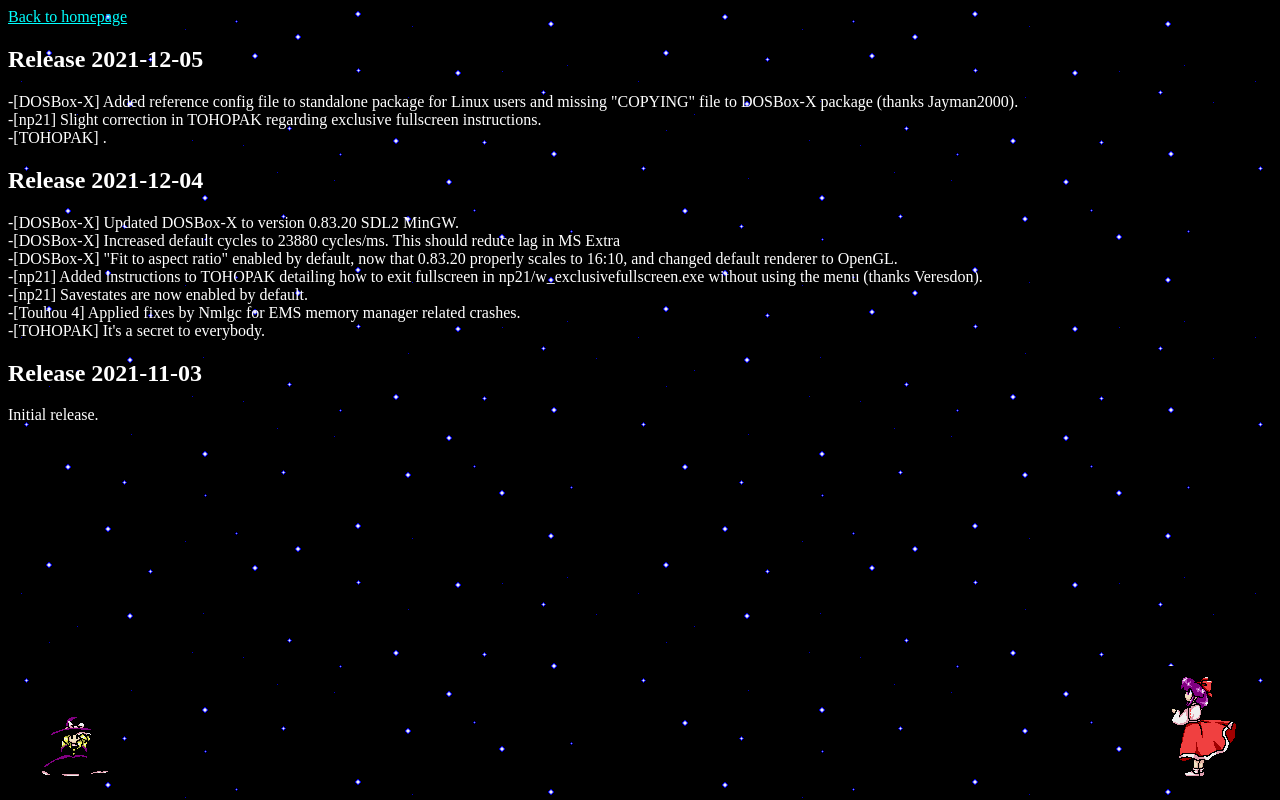
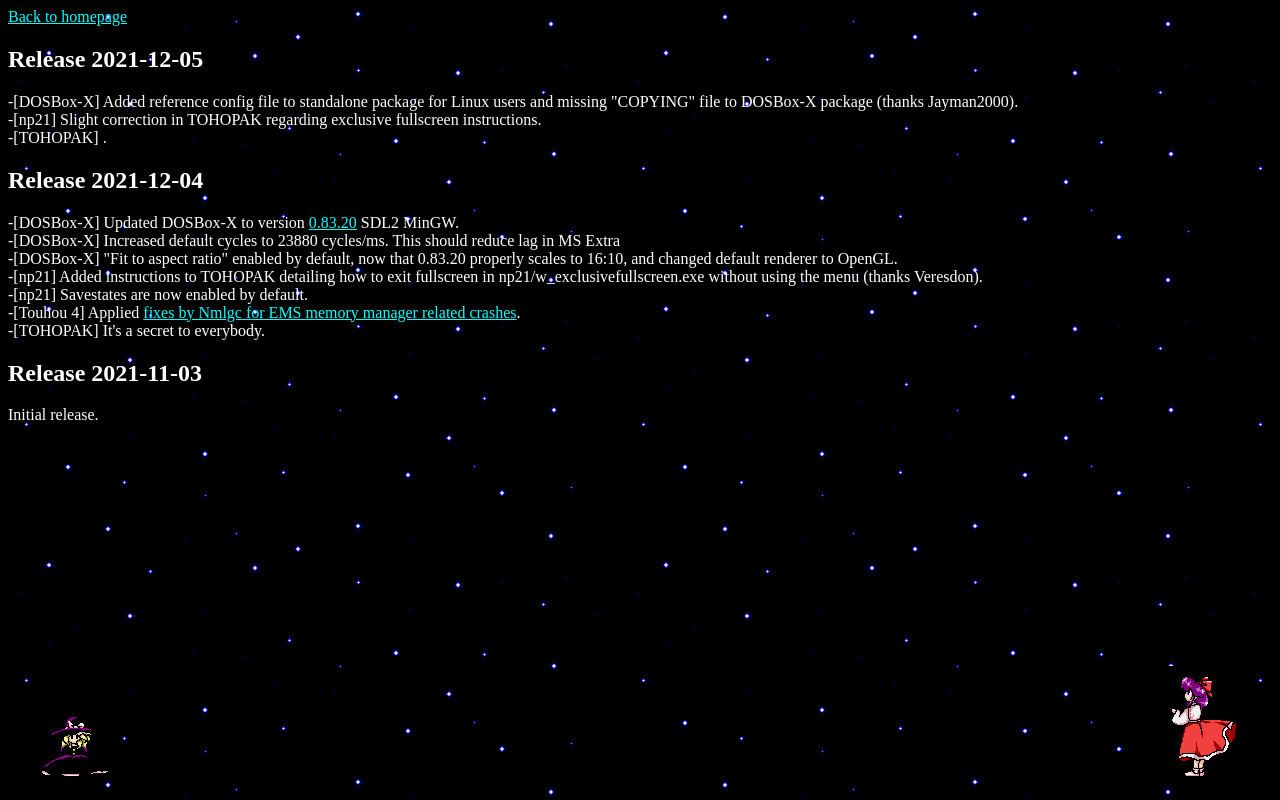
Before and after one commit to spaztron64/th98tuc_site, a plain HTML site: page changelog.html in a window 1280 px wide. Drawn offline with Linux system fonts and the light colour scheme.

Commit message:
Add links to changelog

```diff
--- a/changelog.html
+++ b/changelog.html
@@ -35,12 +35,12 @@ SOFTWARE.
 	-[np21] Slight correction in TOHOPAK regarding exclusive fullscreen instructions.<br>
 	-[TOHOPAK] .
 	<h2>Release 2021-12-04</h2>
-	-[DOSBox-X] Updated DOSBox-X to version 0.83.20 SDL2 MinGW.<br>
+	-[DOSBox-X] Updated DOSBox-X to version <a style="color: cyan;" href="https://dosbox-x.com/release-0.83.20.html">0.83.20</a> SDL2 MinGW.<br>
 	-[DOSBox-X] Increased default cycles to 23880 cycles/ms. This should reduce lag in MS Extra<br>
 	-[DOSBox-X] "Fit to aspect ratio" enabled by default, now that 0.83.20 properly scales to 16:10, and changed default renderer to OpenGL.<br>
 	-[np21] Added instructions to TOHOPAK detailing how to exit fullscreen in np21/w_exclusivefullscreen.exe without using the menu (thanks Veresdon).<br>
 	-[np21] Savestates are now enabled by default.<br>
-	-[Touhou 4] Applied fixes by Nmlgc for EMS memory manager related crashes.<br>
+	-[Touhou 4] Applied <a style="color: cyan;" href="https://rec98.nmlgc.net/blog/2021-11-29">fixes by Nmlgc for EMS memory manager related crashes</a>.<br>
 	-[TOHOPAK] It's a secret to everybody.
 	<h2>Release 2021-11-03</h2>
 	Initial release.
```
